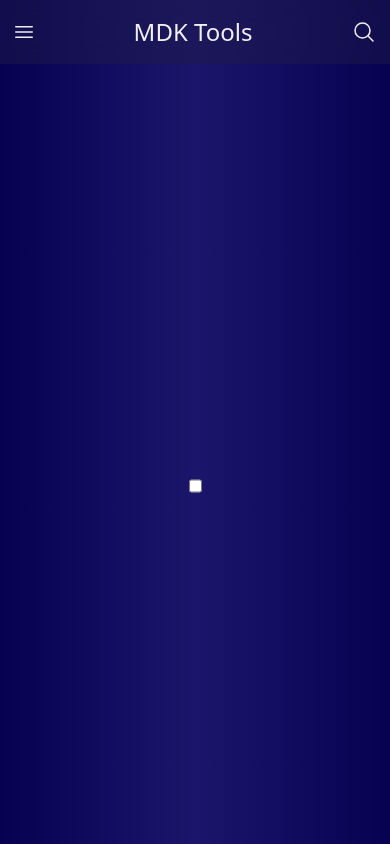
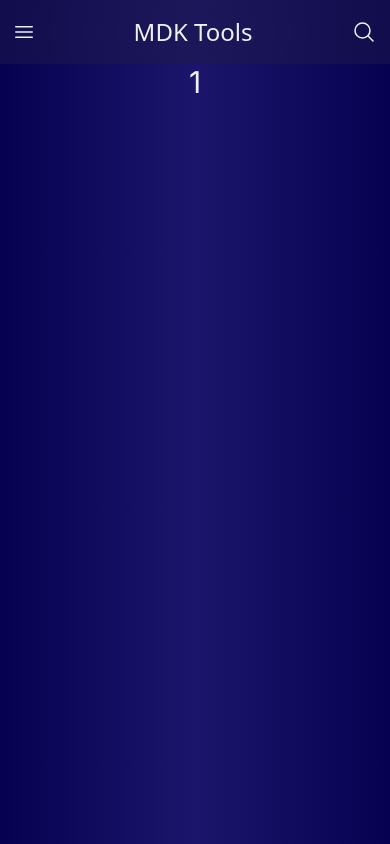
Before and after one commit to Meiduko/MdkTools, a React (Vite) app: page /subSection/1 in a window 390 px wide. Shown: the top 844 px of the page. Built offline with nearby package versions, Linux system fonts and the light colour scheme.

Commit message:
Add subsections page

```diff
--- a/src/App.tsx
+++ b/src/App.tsx
@@ -8,6 +8,7 @@ import { AnimatePresence } from 'framer-motion'
 
 const ToolsSections = lazy(() => import('./sections/ToolsSections'))
 const ToolsSection = lazy(() => import('./sections/ToolsSection'))
+const ToolsSubSection = lazy(() => import('./sections/ToolsSubSection'))
 
 function App() {
   const [openSidebar, setOpenSidebar] = useState(false)
@@ -33,11 +34,14 @@ function App() {
           <AnimatePresence mode='wait'>
             <Routes location={location} key={location.pathname}>
               <Route path='/' element={<ToolsSections />} />
-              <Route path='/:sectionName' element={<ToolsSection />} />
+              <Route path='/section/:sectionName' element={<ToolsSection />} />
+              <Route
+                path='/subSection/:subSectionName'
+                element={<ToolsSubSection />}
+              />
             </Routes>
           </AnimatePresence>
         </Suspense>
-        <input type='checkbox' />
       </main>
       <Footer />
     </>
--- a/src/components/Sidebar.tsx
+++ b/src/components/Sidebar.tsx
@@ -67,12 +67,14 @@ export function Sidebar({ openSidebar, handleBarsClick }: SidebarProps) {
               >
                 <ul>
                   {tools.subsections.map(tool => (
+                    <Link to={'/subSection/' + tool.subsection_name}>
                       <li
                         key={tool.subsection_name}
                         className='cursor-pointer hover:bg-indigo-700/20 rounded-xl p-1.5 transition-all duration-500'
                       >
                         {tool.subsection_name}
                       </li>
+                    </Link>
                   ))}
                 </ul>
               </AccordionDetails>
--- a/src/sections/ToolsSections.tsx
+++ b/src/sections/ToolsSections.tsx
@@ -11,7 +11,7 @@ function ToolsSections() {
           key={tools.section_name}
           className='toolSection flex flex-col justify-center items-center'
         >
-          <Link to={tools.section_name}>
+          <Link to={'/section/' + tools.section_name}>
             <div>
               <StockImagesIcon />
             </div>
--- /dev/null
+++ b/src/sections/ToolsSubSection.tsx
@@ -0,0 +1,29 @@
+import { useParams } from 'react-router-dom'
+import AllTools from '../tools.json'
+
+export default function ToolsSubSection() {
+  const subSectionName = useParams()
+  console.log(subSectionName.subSectionName)
+
+  return (
+    <div className='flex flex-col gap-5 items-center'>
+      <h2 className='text-3xl inter-400'>{subSectionName.subSectionName}</h2>
+      <ul className='toolSections text-center transition-all flex justify-around flex-wrap sm:grid lg:gap-y-32 lg:gap-x-44 md:gap-x-28  gap-x-16 gap-y-12  sm:justify-center'>
+        {AllTools.Tools.map(tools => {
+          return tools.subsections.map(subsection => {
+            return subsection.subsection_name === subSectionName.subSectionName
+              ? subsection.specific_tools.map(tool => {
+                  console.log(tool)
+                  return (
+                    <li className='toolSection flex flex-col justify-center items-center'>
+                      {tool.specific_tools_name}
+                    </li>
+                  )
+                })
+              : null
+          })
+        })}
+      </ul>
+    </div>
+  )
+}
```
Lines whose indentation alone changed are shown as unchanged.
